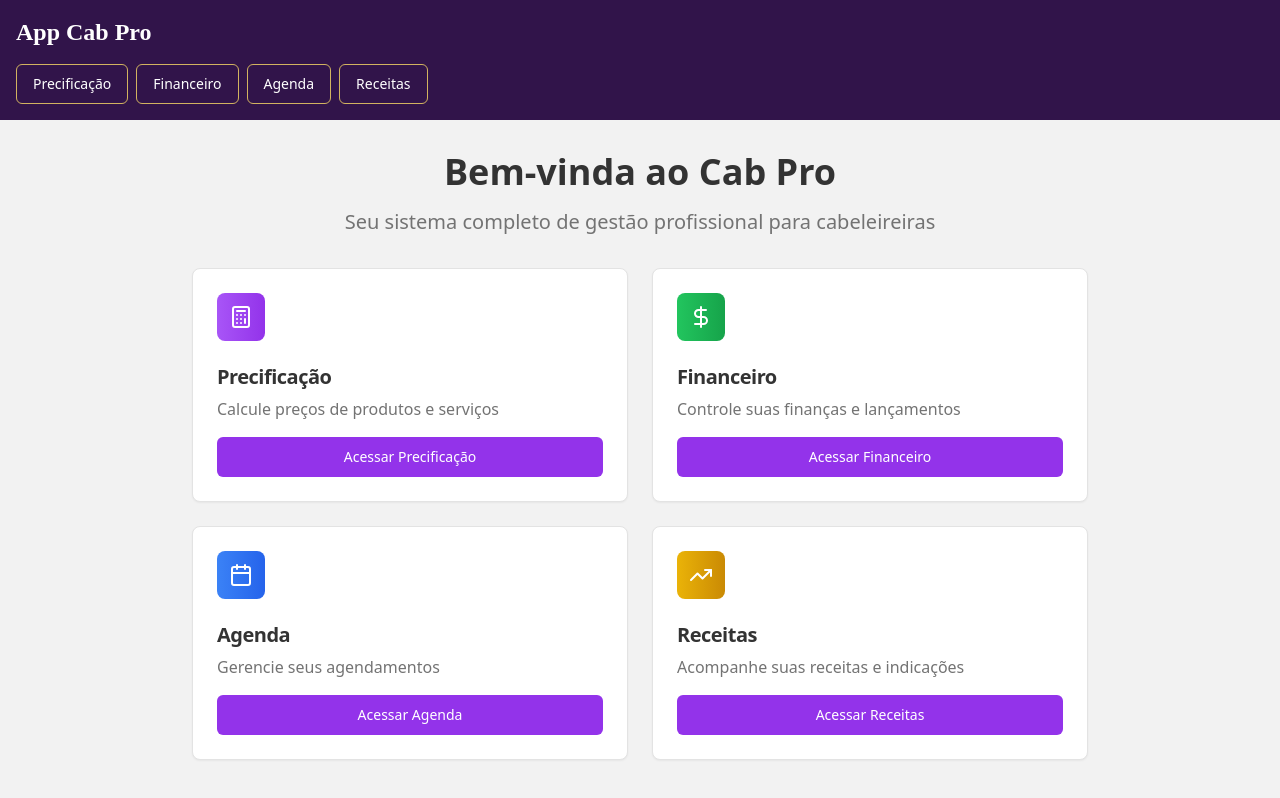
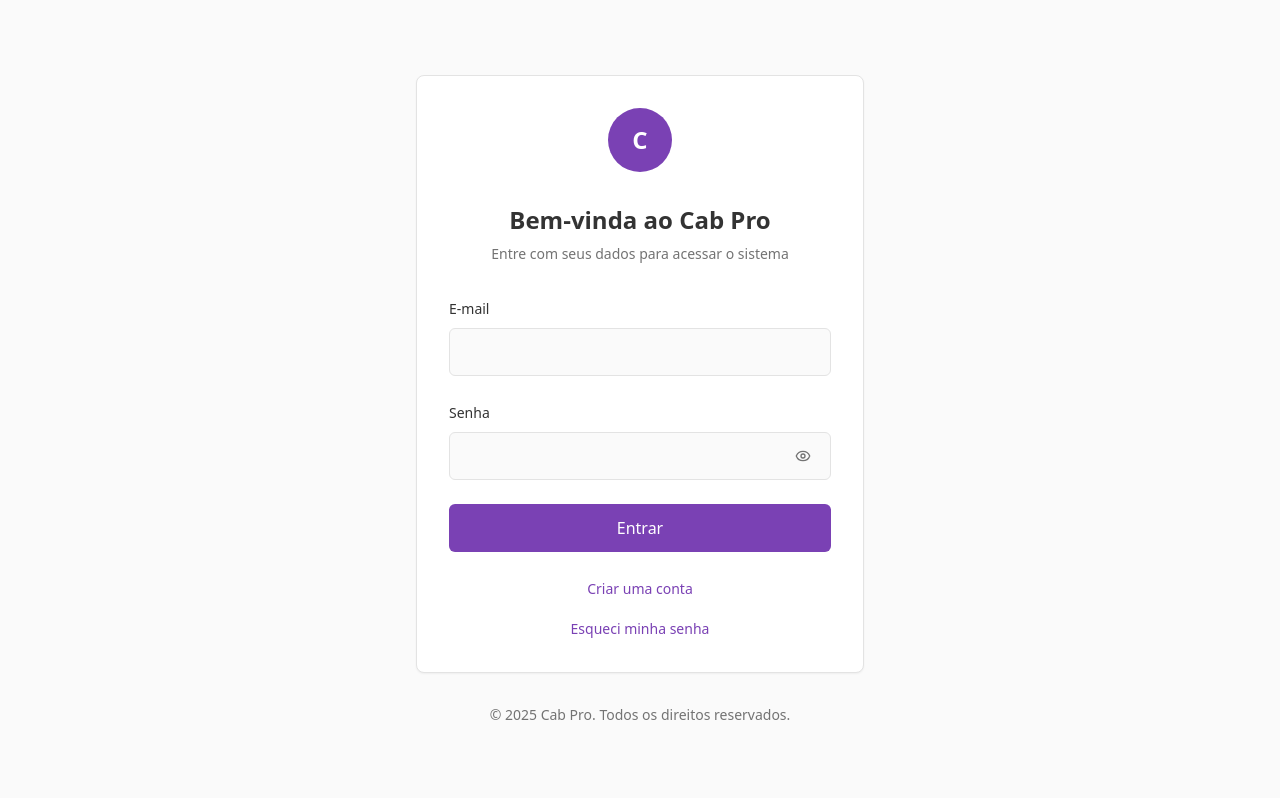
Before and after one commit to franciscorenovar/cab-pro, a React (Vite) app: page / in a window 1280 px wide. Built offline with nearby package versions, Linux system fonts and the light colour scheme.

Commit message:
Revert login changes and implement login screen
Reverts previous changes and implements a single login screen as per the user's specifications, including email, password fields, and navigation links.

```diff
--- a/src/App.tsx
+++ b/src/App.tsx
@@ -25,13 +25,13 @@ const App = () => (
       <Sonner />
       <BrowserRouter>
         <Routes>
-          {/* Rotas de autenticação */}
-          <Route path="/login" element={<Login />} />
+          {/* Rota principal - Login */}
+          <Route path="/" element={<Login />} />
           <Route path="/cadastro" element={<Cadastro />} />
           <Route path="/recuperar-senha" element={<RecuperarSenha />} />
 
-          {/* Rota principal - Dashboard */}
-          <Route path="/" element={<Index />} />
+          {/* Dashboard */}
+          <Route path="/dashboard" element={<Index />} />
 
           {/* Rotas dos módulos */}
           <Route path="/precificacao" element={<Precificacao />} />
```
